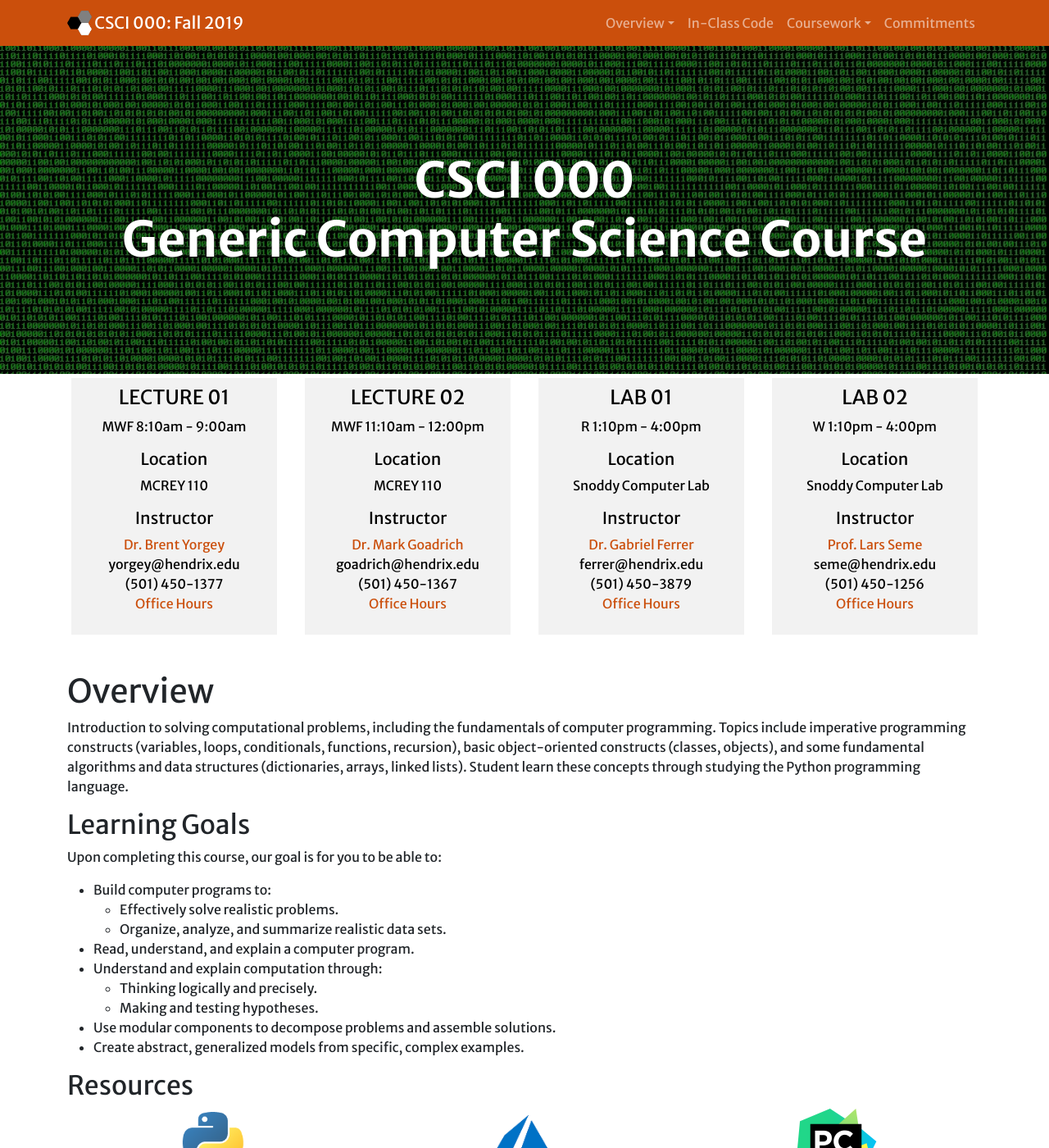
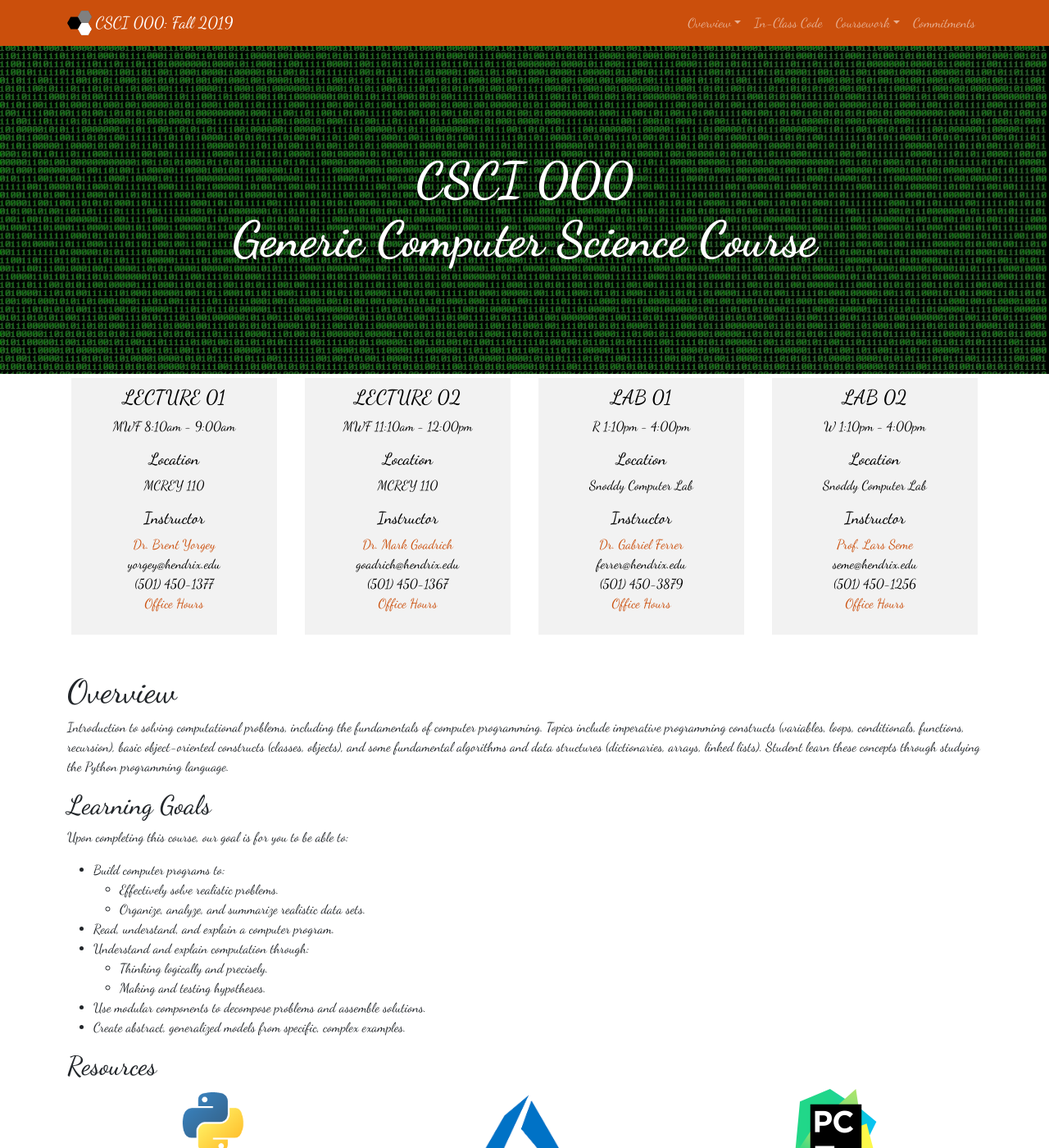
Before and after one commit to Hendrix-CS/csci000, a Jekyll site: the page built from index.md, in a window 1280 px wide and 1400 px high. Shown: the whole window at 82% size. Built offline with Jekyll 4.4.1, drawn with Linux system fonts in a browser that asks for light colours; nearby versions of some CDN libraries.

Commit message:
Testing font change...

```diff
--- a/assets/css/main.css
+++ b/assets/css/main.css
@@ -1,6 +1,6 @@
 /* Font imports and family definitions */
 
-@import url("https://fonts.googleapis.com/css?family=Merriweather+Sans:400,700");
+@import url('https://fonts.googleapis.com/css2?family=Dancing+Script:wght@400..700&display=swap');
 
 /* https://stackoverflow.com/a/56467997 */
 html {
@@ -8,7 +8,7 @@ html {
 }
 
 body {
-  font-family: "Merriweather Sans", -apple-system, BlinkMacSystemFont, "Segoe UI", Roboto, "Helvetica Neue", Arial, sans-serif, "Apple Color Emoji", "Segoe UI Emoji", "Segoe UI Symbol";
+  font-family: "Dancing Script", -apple-system, BlinkMacSystemFont, "Segoe UI", Roboto, "Helvetica Neue", Arial, sans-serif, "Apple Color Emoji", "Segoe UI Emoji", "Segoe UI Symbol";
   padding-top: 54px;
 }
 
```
